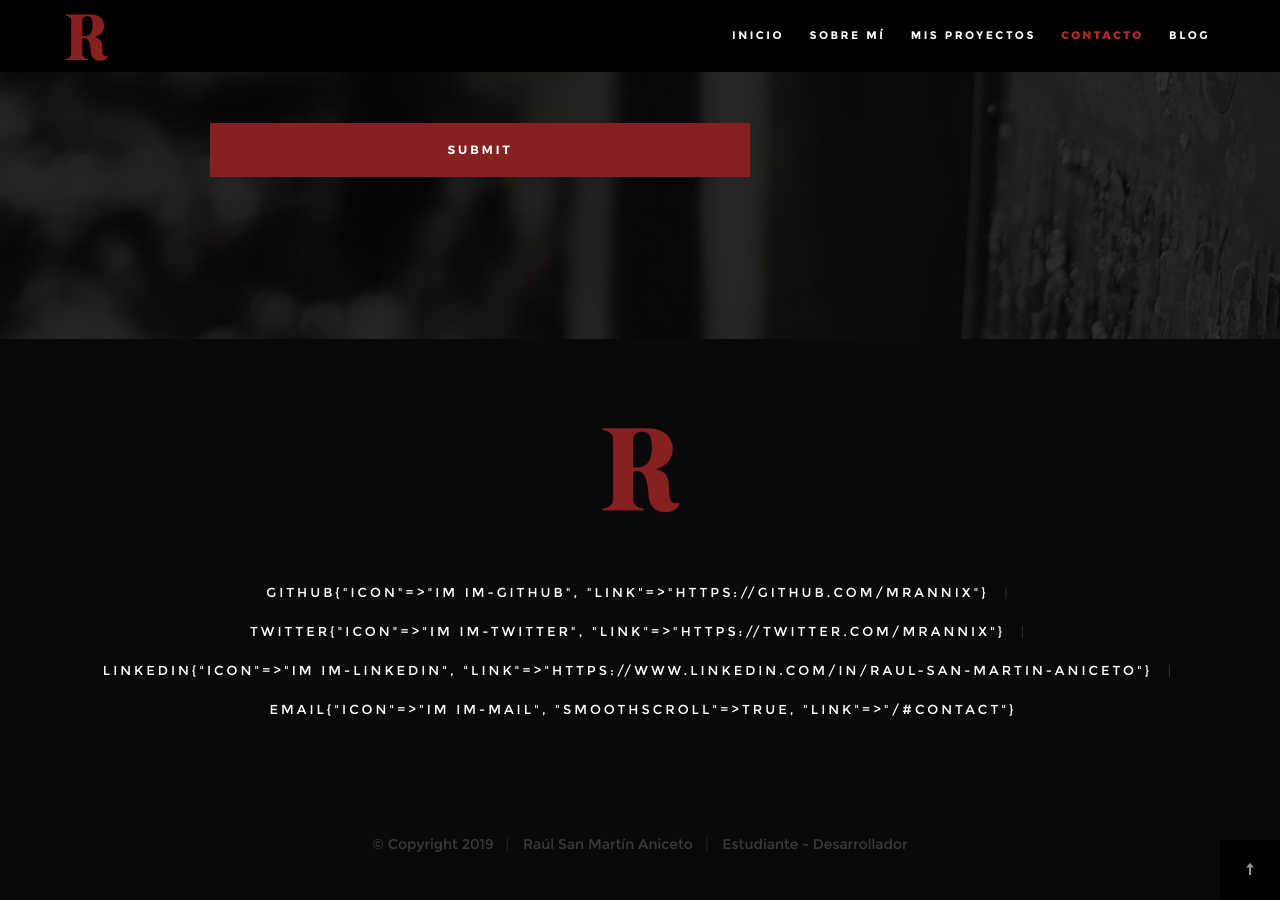
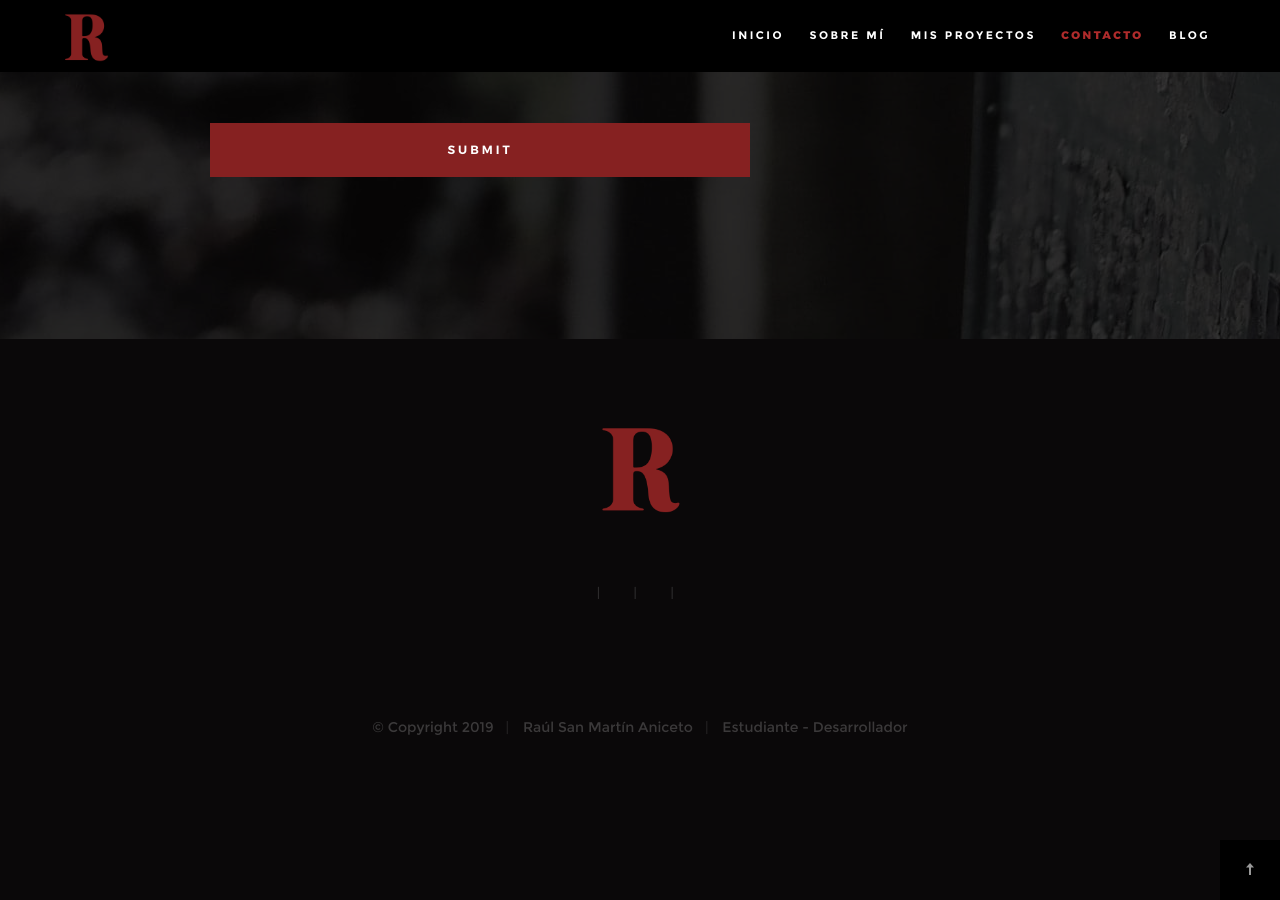
Before and after one commit to MrAnnix/Hola-theme-Jekyll, a Jekyll site: the page built from index.html, in a window 1280 px wide and 900 px high, scrolled down 8208 px. Built offline with Jekyll 4.4.1, drawn with Linux system fonts in a browser that asks for light colours; after the commit the page ends 8991 px from its top, so only the background shows below that.

Commit message:
Update footer.html

```diff
--- a/_includes/footer.html
+++ b/_includes/footer.html
@@ -10,9 +10,9 @@
 
             <ul class="footer-social">
                 {% for slink in site.social %}
-                <li><a {% if slink.smoothscroll == 'yes' %}class="smoothscroll" {% endif %}href="{{ slink.link }}">
+                <li><a {% if slink.smoothscroll %}class="smoothscroll" {% endif %}href="{{ slink.link }}">
                     <i class="{{ slink.icon }}" aria-hidden="true"></i>
-                    <span>{{ slink }}</span>
+                    <span>{{ slink.title }}</span>
                 </a></li>
                 {% endfor %}
             </ul>
```
